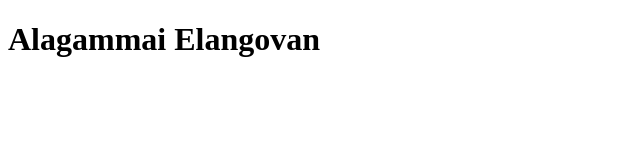
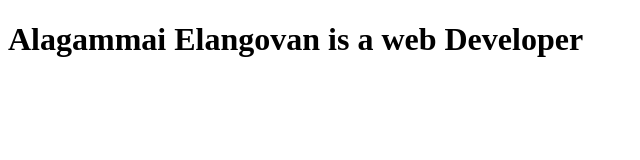
Before and after one commit to alagammai04/sample, a plain HTML site: page index.html in a window 1280 px wide. Shown: the whole page, without its empty margins (0-640 px from the left). Drawn offline with Linux system fonts and the light colour scheme.

```diff
--- a/index.html
+++ b/index.html
@@ -8,7 +8,7 @@
 </head>
 
 <body>
-    <h1>Alagammai Elangovan</h1>
+    <h1>Alagammai Elangovan is a web Developer</h1>
 </body>
 
 </html>
```
